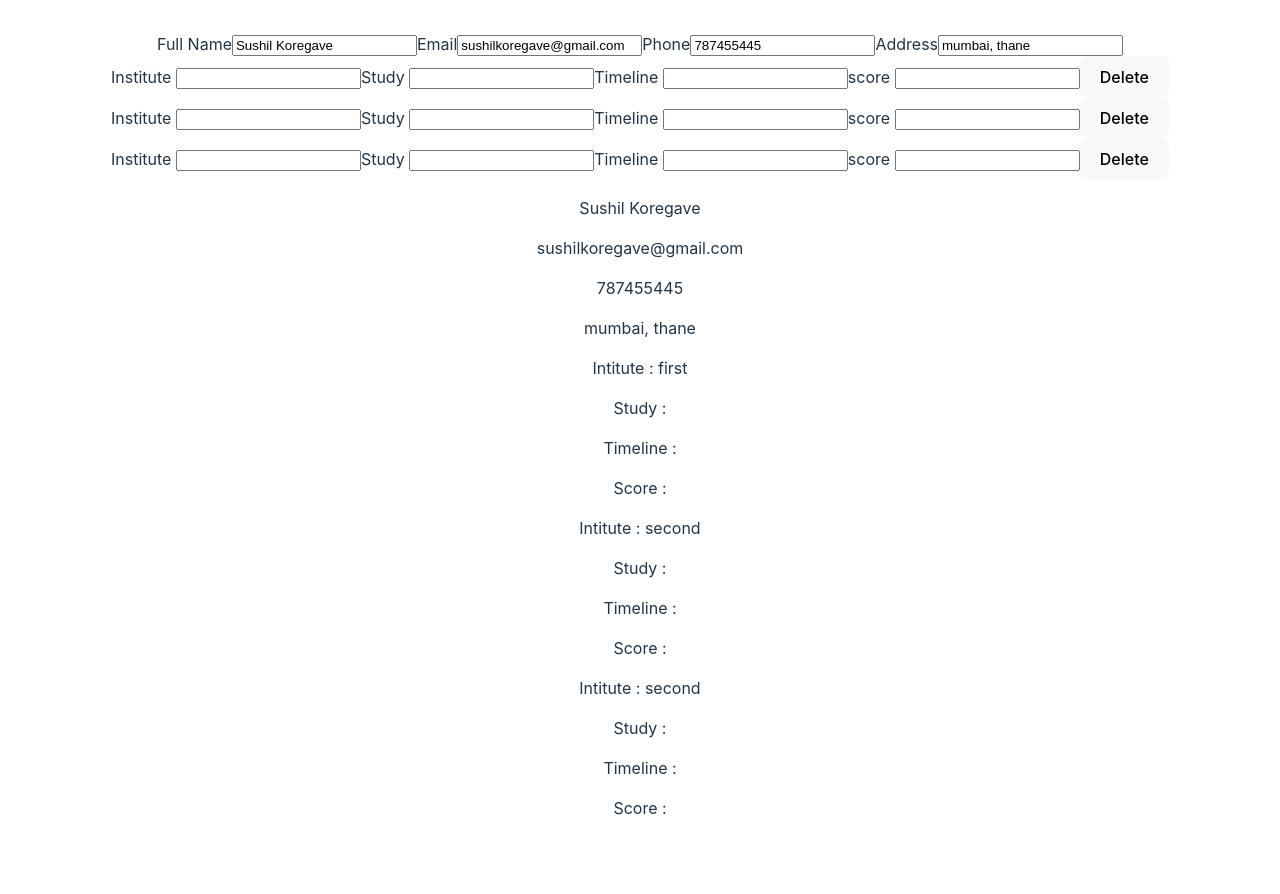
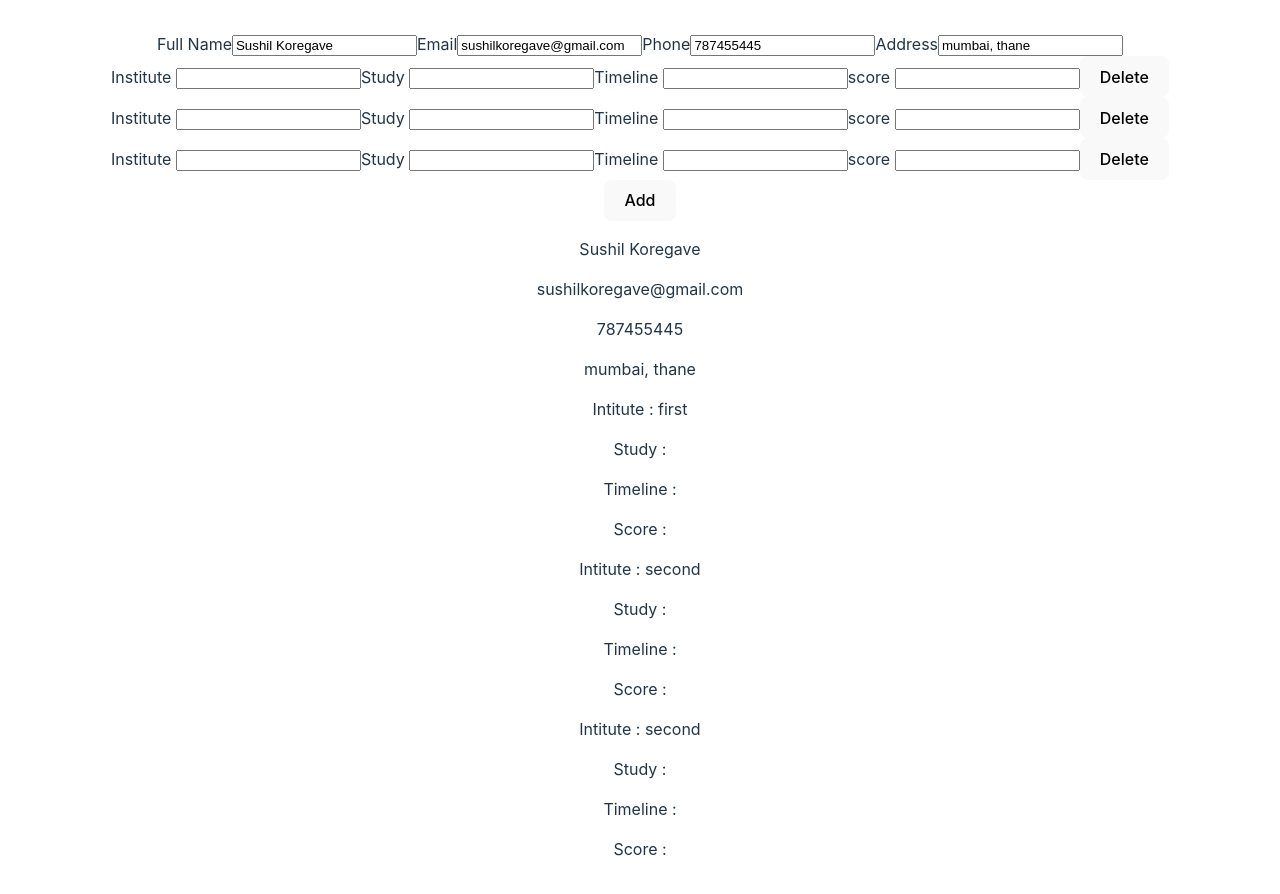
Before and after one commit to sushil174/CV-Builder, a React (Vite) app: page / in a window 1280 px wide. Shown: the top 894 px of the page. Before the commit the page ends 868 px from the top, so only its background shows below. Built offline with nearby package versions, Linux system fonts and the light colour scheme.

Commit message:
add new education

```diff
--- a/package.json
+++ b/package.json
@@ -11,7 +11,8 @@
   },
   "dependencies": {
     "react": "^18.3.1",
-    "react-dom": "^18.3.1"
+    "react-dom": "^18.3.1",
+    "uuid": "^10.0.0"
   },
   "devDependencies": {
     "@eslint/js": "^9.9.0",
--- a/src/App.jsx
+++ b/src/App.jsx
@@ -2,6 +2,7 @@ import { useState } from 'react'
 import GeneralInfo from './components/GeneralInfo'
 import Education from './components/Education'
 import ResumePreview from './components/ResumePreview'
+import { v4 as uuidv4 } from 'uuid';
 import './App.css'
 
 function App() {
@@ -62,6 +63,11 @@ function App() {
     }
   }
 
+  const addEdu = () => {
+    const newEducation = {...educationInfo, id:uuidv4()}
+    setEducationInfo(prev => [...prev, newEducation])
+  }
+
   const handleName = (e) => {
     setGeneralInfo({
       ...generalInfo,
@@ -75,7 +81,7 @@ function App() {
       nameChange={handleName}
     />
 
-    <Education info={educationInfo} intituteChange={handleInstitute} deleteEdu={deleteEdu}/>
+    <Education info={educationInfo} intituteChange={handleInstitute} deleteEdu={deleteEdu} addEdu={addEdu}/>
     <ResumePreview info={generalInfo} eduInfo={educationInfo}/>
     </div>
   )
--- a/src/components/Education.jsx
+++ b/src/components/Education.jsx
@@ -1,6 +1,7 @@
-function Education({info,intituteChange, deleteEdu}) {
+function Education({info,intituteChange, deleteEdu, addEdu}) {
     return (
-        info.map(edu => (
+        <>
+        {info.map(edu => (
             <div key={edu.id}>
                 <label>Institute </label>
                 <input type="text" name="institute" onChange={e => {intituteChange(edu.id,e)}}/>
@@ -15,8 +16,11 @@ function Education({info,intituteChange, deleteEdu}) {
                 <input type="text" name="score" onChange={e => {intituteChange(edu.id,e)}}/>
 
                 <button onClick={deleteEdu(edu.id)}>Delete</button>
+
             </div>
-        ))
+        ))}
+        <button onClick={addEdu}>Add</button>
+        </>
     );
 }
 
```
Also changed, not shown: 1 other file (tests, documents, lock files or other folders).
